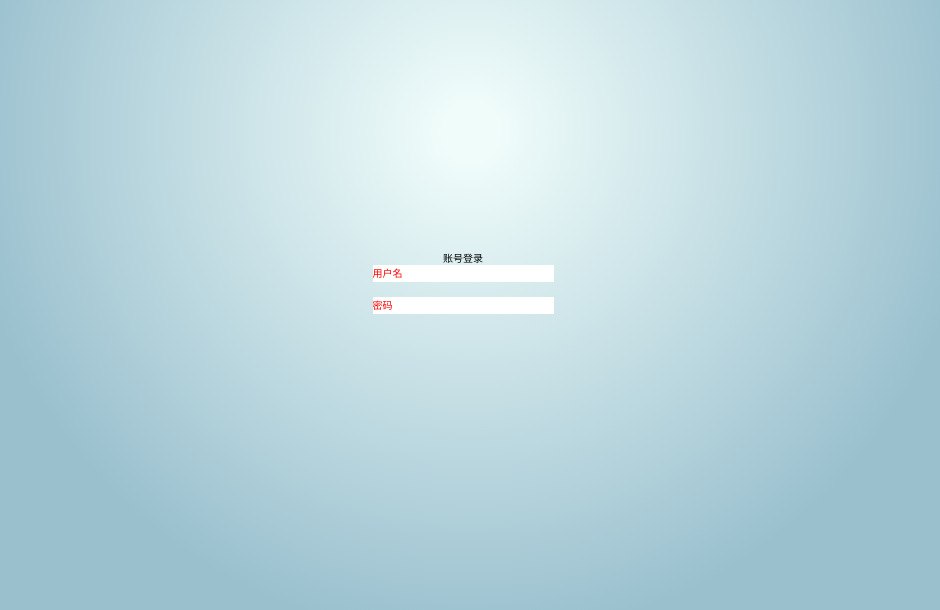
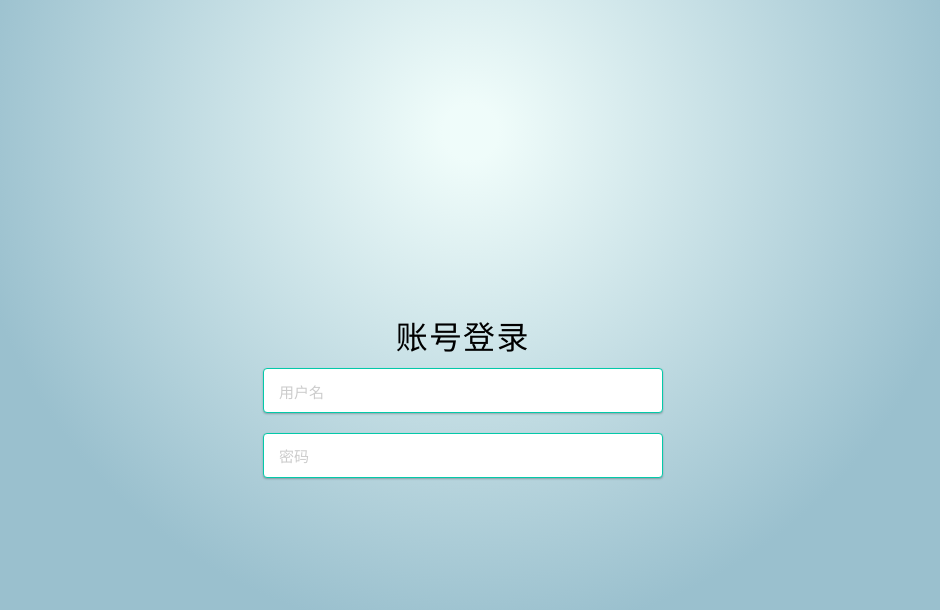
Before and after one commit to starunaway/CssInspiration, a React app: page /input1 in a window 1280 px wide. Shown: the whole page, without its empty margins (177-1117 px from the left). Built offline with nearby package versions, Linux system fonts and the light colour scheme.

Commit message:
feat: 🎸 login1

```diff
--- a/src/pages/input1/index.js
+++ b/src/pages/input1/index.js
@@ -1,16 +1,14 @@
 import React from 'react';
 import './style.less';
 
-export default () => (
-  <div className='login-html'>
-    <h5>账号登录</h5>
-    <div className='input-wrapper'>
-      <input type='text' id='username' autoComplete='off' placeholder=' ' />
-      <label htmlFor='username'>用户名</label>
-    </div>
-    <div className='input-wrapper'>
-      <input type='text' id='password' autoComplete='off' placeholder=' ' />
-      <label htmlFor='password'>密码</label>
-    </div>
-  </div>
-);
+export default () => [
+  <h5 key={1}>账号登录</h5>,
+  <div className='input-wrapper' key={2}>
+    <input type='text' id='username' autoComplete='off' placeholder=' ' />
+    <label htmlFor='username'>用户名</label>
+  </div>,
+  <div className='input-wrapper' key={3}>
+    <input type='text' id='password' autoComplete='off' placeholder=' ' />
+    <label htmlFor='password'>密码</label>
+  </div>,
+];
--- a/src/pages/input1/style.less
+++ b/src/pages/input1/style.less
@@ -1,28 +1,28 @@
-.login-html {
+.input-wrapper {
   width: 400px;
-  position: absolute;
-  height: 300px;
-  font-size: 10px;
-  display: flex;
-  flex-direction: column;
-  align-items: center;
-  .input-wrapper {
   position: relative;
-    height: 2rem;
-    text-align: center;
+  margin: 0.6rem 0;
   input {
     &:focus {
+      border: 1px solid #1ba39c;
+    }
+    font-size: 1rem;
+    border-radius: 4px;
+    padding: 0.8rem 1rem;
+    border: 1px solid #03c9a9;
+    color: #000;
+    box-shadow: 0px 1px 2px rgba(0, 0, 0, 0.25);
+    width: 100%;
+    box-sizing: border-box;
+    color: #2e3131;
     outline: none;
-      }
-      border: none;
-      color: #000;
   }
   input + label {
     position: absolute;
-      top: 0;
-      left: 0;
-      transition: transform 0.2s linear;
-      color: red;
+    top: 0.8rem;
+    left: 1rem;
+    transition: all 0.2s linear;
+    color: #ccc;
   }
 
   input:not(:placeholder-shown):not(:focus) + label {
@@ -31,8 +31,26 @@
   }
 
   input:focus + label {
-      transform: translateX(-100%);
+	transform: translateX(calc(-100% - 2.5rem));
+	color: #2e3131
+    // transform: translateX(-100%);
+
     //   transition: transform 0.2s linear;
   }
 }
+
+h5 {
+  font-size: 2rem !important;
+  letter-spacing: 0.1rem;
+  margin-bottom: 2rem;
 }
+
+
+
+#root {
+  font-size: 15px;
+  display: flex;
+  flex-direction: column;
+  justify-content: center;
+  align-items: center;
+}
```
Lines whose indentation alone changed are shown as unchanged.
